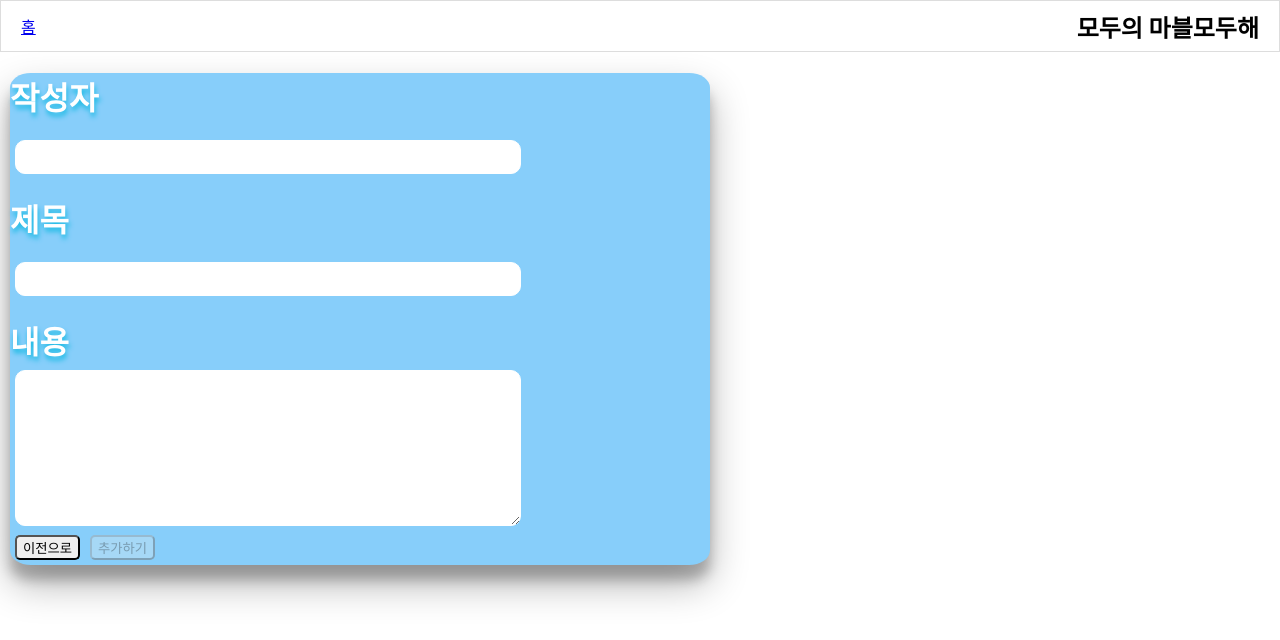
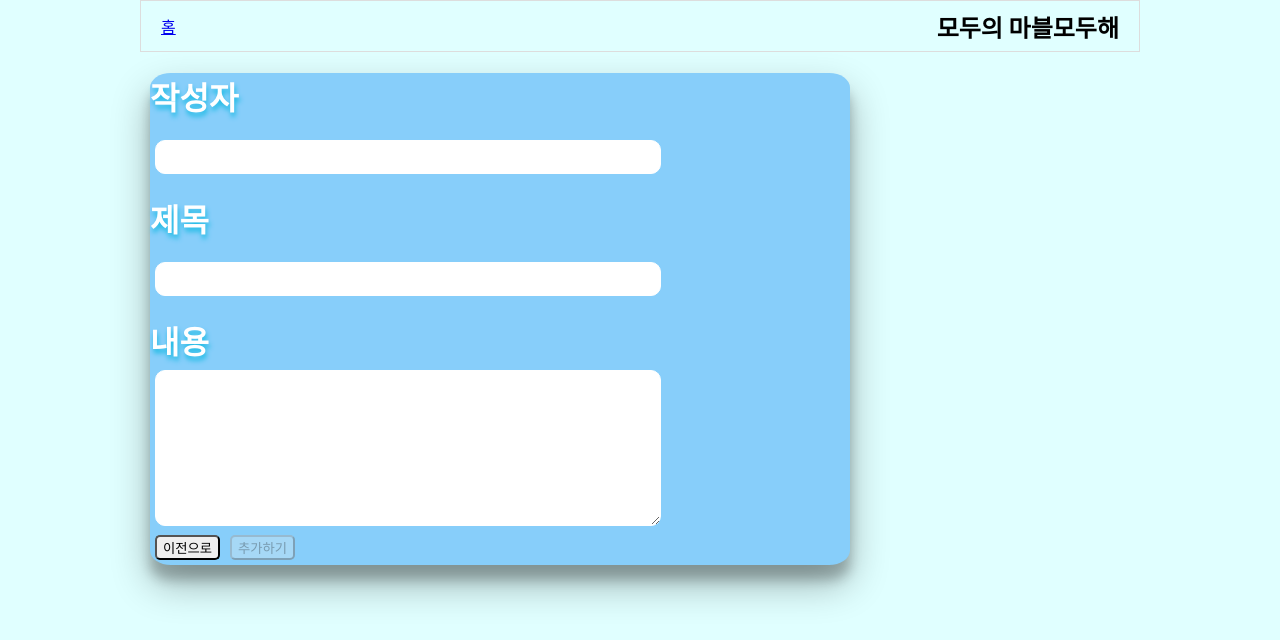
Before and after one commit to andamiro98/team_list, a React (Create React App) app: page /Form in a window 1280 px wide. Shown: the top 640 px of the page. Built offline with nearby package versions, Linux system fonts and the light colour scheme.

Commit message:
스타일 수정 ,중복파일삭제(제파트만)

```diff
--- a/src/App.css
+++ b/src/App.css
@@ -1,3 +1,7 @@
+body {
+  background-color: lightcyan;
+}
+
 .header {
   align-items: center;
   border: 1px solid #ddd;
@@ -47,3 +51,9 @@
   border-radius: 10px;
   color: white;
 }
+
+.layout {
+  margin: 0 auto;
+  max-width: 1200px;
+  min-width: 800px;
+}
--- a/src/components/AddCommentForm.jsx
+++ b/src/components/AddCommentForm.jsx
@@ -1,6 +1,6 @@
 import axios from "axios";
 import { useState } from "react";
-
+import styled from "styled-components";
 const Detailpage = () => {
   const [comment, setcomment] = useState({
     title: "",
@@ -12,7 +12,7 @@ const Detailpage = () => {
   //env처리해서 안보여주게하기
 
   return (
-    <>
+    <Stlayout>
       <form
         className="FORM-GROUP"
         onSubmit={(e) => {
@@ -43,8 +43,14 @@ const Detailpage = () => {
           </button>
         </div>
       </form>
-    </>
+    </Stlayout>
   );
 };
 
 export default Detailpage;
+
+const Stlayout = styled.div`
+  margin: 0 auto;
+  max-width: 1000px;
+  min-width: 800px;
+`;
--- a/src/components/Card.jsx
+++ b/src/components/Card.jsx
@@ -27,6 +27,7 @@ const StCards = styled.div`
   border-radius: 12px;
   width: 100%;
   margin: 12px auto 12px auto;
+  background-color: lightskyblue;
 `;
 
 const StCardtop = styled.div`
--- a/src/pages/ADDTodo.jsx
+++ b/src/pages/ADDTodo.jsx
@@ -1,7 +1,7 @@
 import axios from "axios";
 import { useNavigate } from "react-router-dom";
 import Header from "../components/Header";
-
+import styled from "styled-components";
 export const Formepage = ({ todo, setTodo }) => {
   /////이동시켜주는함수
   const navigate = useNavigate();
@@ -24,7 +24,7 @@ export const Formepage = ({ todo, setTodo }) => {
   };
 
   return (
-    <>
+    <Stlayout>
       <Header />
       <form
         className="FORM-GROUP"
@@ -90,8 +90,14 @@ export const Formepage = ({ todo, setTodo }) => {
           </button>
         </div>
       </form>
-    </>
+    </Stlayout>
   );
 };
 
 export default Formepage;
+
+const Stlayout = styled.div`
+  margin: 0 auto;
+  max-width: 1000px;
+  min-width: 800px;
+`;
--- a/src/pages/Home.jsx
+++ b/src/pages/Home.jsx
@@ -1,6 +1,8 @@
 import React from "react";
 import { useNavigate } from "react-router-dom";
 import { BsArrowRightCircle } from "react-icons/bs";
+import Header from "../components/Header";
+import styled from "styled-components";
 const Home = () => {
   const navigate = useNavigate();
   const goToADDTodo = () => {
@@ -11,8 +13,10 @@ const Home = () => {
   };
 
   return (
+    <Stlayout>
       <container>
         <div>
+          <Header />
           <h1>무엇을 할까요 ?</h1>
 
           <container onClick={goToADDTodo}>
@@ -20,7 +24,7 @@ const Home = () => {
             <BsArrowRightCircle size="32"></BsArrowRightCircle>
           </container>
           <container onClick={goToTodoList}>
-          <div>할일 기록하기</div>
+            <div>할일 리스트</div>
             <BsArrowRightCircle size="32"></BsArrowRightCircle>
           </container>
 
@@ -29,7 +33,20 @@ const Home = () => {
         <HomeBox title="TODO LIST" onClick={goToTodoList} /> */}
         </div>
       </container>
+    </Stlayout>
   );
 };
 
 export default Home;
+
+const Stlayout = styled.div`
+  margin: 0 auto;
+  max-width: 1000px;
+  min-width: 800px;
+  align-items: center;
+  justify-content: center;
+  background-color: lightskyblue;
+  border-radius: 10px;
+  box-shadow: rgba(0, 0, 0, 0.4) 0px 2px 4px,
+    rgba(0, 0, 0, 0.3) 0px 7px 13px -3px, rgba(0, 0, 0, 0.2) 0px -3px 0px inset;
+`;
--- a/src/pages/Todos.jsx
+++ b/src/pages/Todos.jsx
@@ -3,21 +3,23 @@ import TodoList from "../todo/TodoList";
 import Header from "../components/Header";
 import styled from "styled-components";
 
-const Todos = () =>{
-
+const Todos = () => {
   return (
     <Stlayout>
-            <Header/>
+      <Header />
       <h1>Todo List</h1>
-            <TodoList/>
+      <TodoList />
     </Stlayout>
-    )
-}
+  );
+};
 
-export default Todos
+export default Todos;
 
 const Stlayout = styled.div`
   margin: 0 auto;
   max-width: 1000px;
   min-width: 800px;
-`
+  height: 2000px;
+  box-shadow: rgba(50, 50, 93, 0.25) 0px 6px 12px -2px,
+    rgba(0, 0, 0, 0.3) 0px 3px 7px -3px;
+`;
```
Also changed, not shown: src/components/Layout.jsx (+6 -5 lines), src/todo/AddTodoForm.jsx (deleted, +0 -97 lines). Lines whose indentation alone changed are shown as unchanged.
